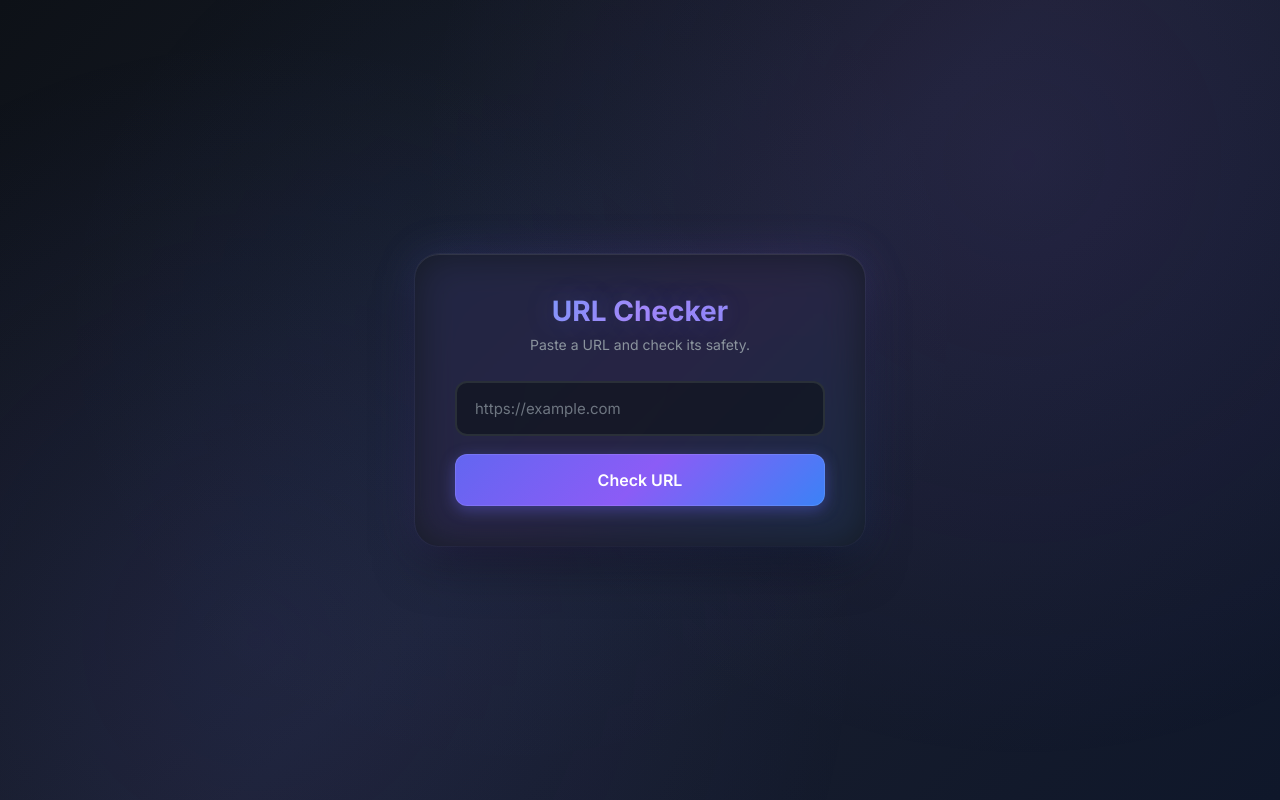
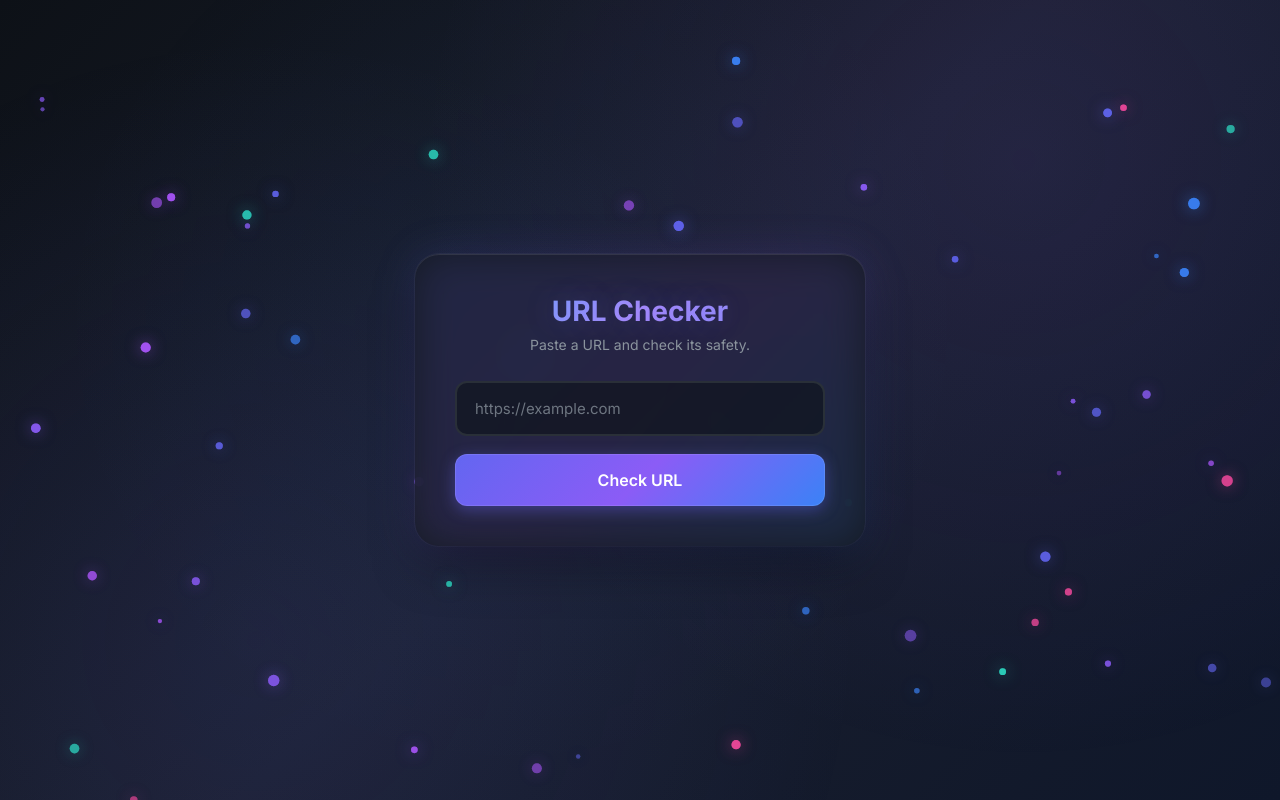
Before and after one commit to lohitpitta/Fake-Login-Detector, a Flask app: page / in a window 1280 px wide. Run offline with Flask 3, Linux system fonts and the light colour scheme.

Commit message:
Initial commit

```diff
--- a/templates/index.html
+++ b/templates/index.html
@@ -35,6 +35,16 @@ body::before{
         radial-gradient(circle at 20% 80%, rgba(99, 102, 241, 0.1) 0%, transparent 50%),
         radial-gradient(circle at 80% 20%, rgba(139, 92, 246, 0.1) 0%, transparent 50%),
         radial-gradient(circle at 40% 40%, rgba(59, 130, 246, 0.05) 0%, transparent 50%);
+    pointer-events:none;
+    z-index:0;
+}
+
+#particleCanvas{
+    position:fixed;
+    top:0;
+    left:0;
+    width:100%;
+    height:100%;
     pointer-events:none;
     z-index:0;
 }
@@ -275,6 +285,8 @@ button:active{
 </head>
 <body>
 
+<canvas id="particleCanvas"></canvas>
+
 <div class="container" id="card">
 
     <h1>URL Checker</h1>
@@ -323,6 +335,146 @@ card.addEventListener('mousemove', (e) => {
 card.addEventListener('mouseleave', () => {
     card.style.transform = 'perspective(1000px) rotateX(0) rotateY(0)';
 });
+
+// Particle System
+const canvas = document.getElementById('particleCanvas');
+const ctx = canvas.getContext('2d');
+
+let particles = [];
+let mouse = { x: null, y: null };
+let animationId;
+
+// Neon color palette
+const neonColors = [
+    'rgba(99, 102, 241, 0.8)',   // Electric blue
+    'rgba(139, 92, 246, 0.8)',   // Neon purple
+    'rgba(236, 72, 153, 0.8)',   // Neon pink/magenta
+    'rgba(45, 212, 191, 0.8)',   // Neon teal/cyan
+    'rgba(59, 130, 246, 0.8)',   // Blue
+    'rgba(168, 85, 247, 0.8)'    // Purple
+];
+
+// Particle class
+class Particle {
+    constructor() {
+        this.reset();
+    }
+
+    reset() {
+        this.x = Math.random() * canvas.width;
+        this.y = Math.random() * canvas.height;
+        this.size = Math.random() * 4 + 2; // 2-6px
+        this.baseSize = this.size;
+        this.speedX = (Math.random() - 0.5) * 0.5;
+        this.speedY = (Math.random() - 0.5) * 0.5;
+        this.color = neonColors[Math.floor(Math.random() * neonColors.length)];
+        this.opacity = Math.random() * 0.5 + 0.3;
+        this.angle = Math.random() * Math.PI * 2;
+        this.angleSpeed = (Math.random() - 0.5) * 0.02;
+    }
+
+    update() {
+        // Sinusoidal drift
+        this.angle += this.angleSpeed;
+        this.x += this.speedX + Math.sin(this.angle) * 0.3;
+        this.y += this.speedY + Math.cos(this.angle) * 0.3;
+
+        // Mouse interaction - repel effect
+        if (mouse.x !== null && mouse.y !== null) {
+            const dx = mouse.x - this.x;
+            const dy = mouse.y - this.y;
+            const distance = Math.sqrt(dx * dx + dy * dy);
+            const maxDistance = 150;
+
+            if (distance < maxDistance) {
+                const force = (maxDistance - distance) / maxDistance;
+                const repelX = (dx / distance) * force * 3;
+                const repelY = (dy / distance) * force * 3;
+
+                this.x -= repelX;
+                this.y -= repelY;
+
+                // Glow boost near cursor
+                this.size = this.baseSize * (1 + force * 0.5);
+                this.opacity = Math.min(1, this.opacity + force * 0.3);
+            } else {
+                // Return to normal
+                this.size += (this.baseSize - this.size) * 0.1;
+            }
+        }
+
+        // Wrap around screen
+        if (this.x < 0) this.x = canvas.width;
+        if (this.x > canvas.width) this.x = 0;
+        if (this.y < 0) this.y = canvas.height;
+        if (this.y > canvas.height) this.y = 0;
+    }
+
+    draw() {
+        ctx.beginPath();
+        ctx.arc(this.x, this.y, this.size, 0, Math.PI * 2);
+        ctx.fillStyle = this.color.replace('0.8', this.opacity.toFixed(2));
+        ctx.fill();
+
+        // Glow effect
+        ctx.shadowBlur = 15;
+        ctx.shadowColor = this.color;
+        ctx.fill();
+        ctx.shadowBlur = 0;
+    }
+}
+
+// Initialize particles
+function initParticles() {
+    particles = [];
+    const isMobile = window.innerWidth < 768;
+    const particleCount = isMobile ? 25 : 60;
+
+    for (let i = 0; i < particleCount; i++) {
+        particles.push(new Particle());
+    }
+}
+
+// Animation loop
+function animate() {
+    ctx.clearRect(0, 0, canvas.width, canvas.height);
+
+    particles.forEach(particle => {
+        particle.update();
+        particle.draw();
+    });
+
+    animationId = requestAnimationFrame(animate);
+}
+
+// Resize handler
+function handleResize() {
+    canvas.width = window.innerWidth;
+    canvas.height = window.innerHeight;
+    initParticles();
+}
+
+// Mouse tracking
+window.addEventListener('mousemove', (e) => {
+    mouse.x = e.clientX;
+    mouse.y = e.clientY;
+});
+
+window.addEventListener('mouseleave', () => {
+    mouse.x = null;
+    mouse.y = null;
+});
+
+// Initialize
+handleResize();
+animate();
+
+// Re-initialize on resize with debounce
+let resizeTimeout;
+window.addEventListener('resize', () => {
+    clearTimeout(resizeTimeout);
+    resizeTimeout = setTimeout(handleResize, 250);
+});
 </script>
 
 </body>
```
